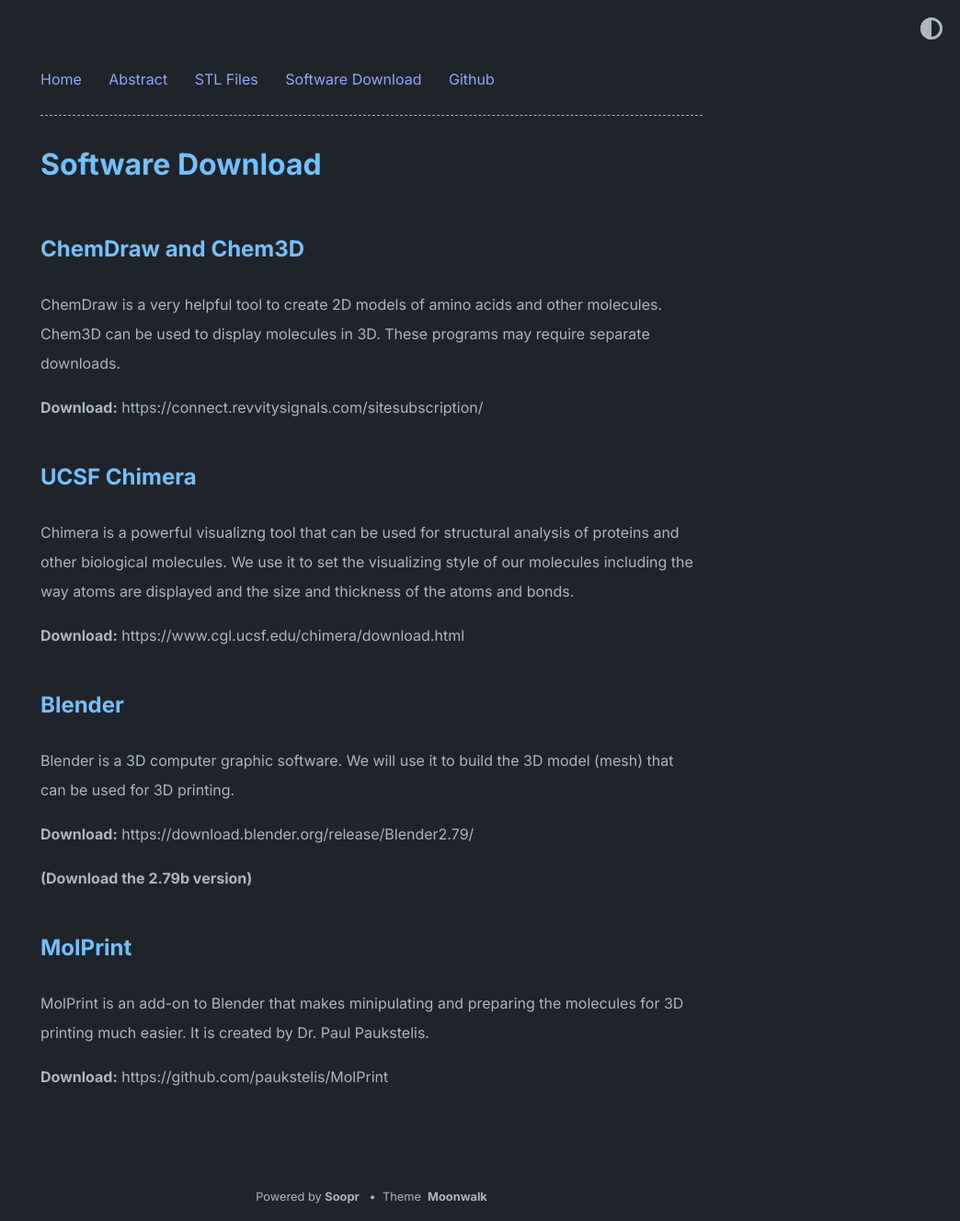
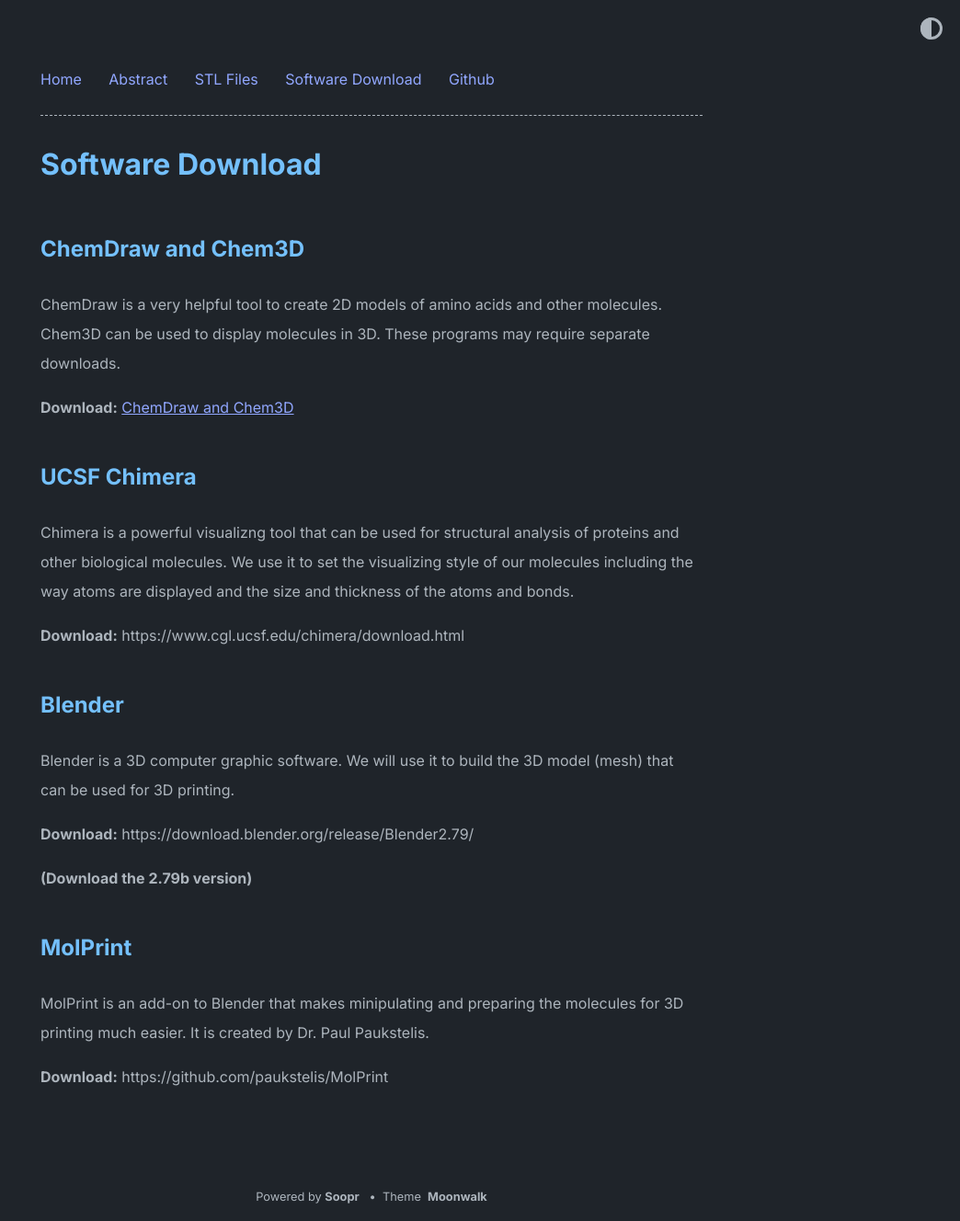
Before and after one commit to KatESaeed/3D-Protein-Folding-Tool-Website, a Jekyll site: the page built from software-download.md, in a window 1280 px wide. Shown: the whole page at 92% size, without its empty margins (236-1280 px from the left). Built offline with Jekyll 4.4.1, drawn with Linux system fonts in a browser that asks for light colours.

Commit message:
Update software-download.md

```diff
--- a/software-download.md
+++ b/software-download.md
@@ -6,7 +6,8 @@ layout: post
 ## ChemDraw and Chem3D
 ChemDraw is a very helpful tool to create 2D models of amino acids and other molecules. Chem3D can be used to display molecules in 3D. These programs may require separate downloads.
 
-**Download:** https://connect.revvitysignals.com/sitesubscription/
+**Download:**
+[ChemDraw and Chem3D]([https://link-url-here.org](https://connect.revvitysignals.com/sitesubscription/))
 
 ## UCSF Chimera
 Chimera is a powerful visualizng tool that can be used for structural analysis of proteins and other biological molecules. We use it to set the visualizing style of our molecules including the way atoms are displayed and the size and thickness of the atoms and bonds.
```
